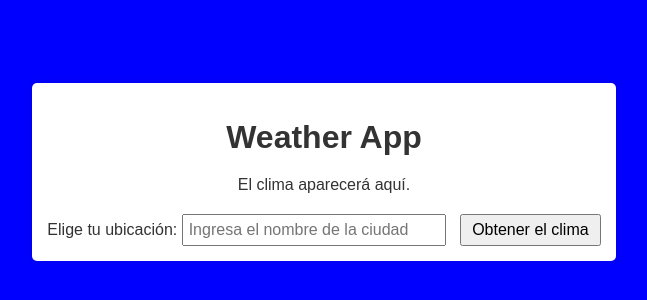
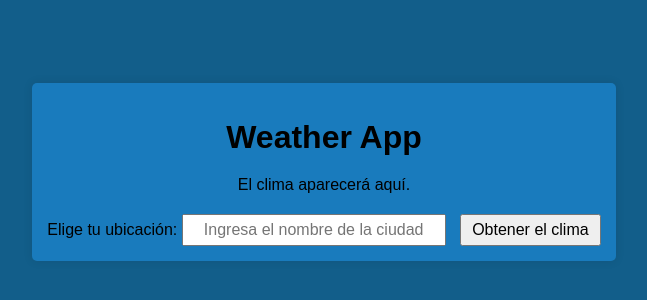
Before and after one commit to Ivangarciam55/ProyectoWeb, a website: page Index.html in a window 1280 px wide. Shown: the part 228-528 px from the top of the page, without its empty margins (316-963 px from the left). Drawn offline with Linux system fonts and the light colour scheme.

Commit message:
Modificación a varios elementos de estilo en CSS

```diff
--- a/style.css
+++ b/style.css
@@ -1,6 +1,6 @@
 body {
     font-family: Arial, sans-serif;
-    background-color: blue;
+    background-color: #125E8A;
     color: #333;
     display: flex;
     justify-content: center;
@@ -10,7 +10,8 @@ body {
 }
 
 .weather-app {
-    background-color: white;
+    background-color: #197BBD;
+    color: black;
     padding: 15px;
     border-radius: 5px;
     box-shadow: 0 0 10px rgba(0, 0, 0, 0.1);
@@ -31,9 +32,10 @@ header h1 {
 
 #location-input input {
     margin-right: 10px;
+    text-align: center;
     padding: 5px;
     font-size: 16px;
-    width: 250px;  /* Aumenta el ancho para que el placeholder aparezca completo */
+    width: 250px;
 }
 
 #location-input button {
```
